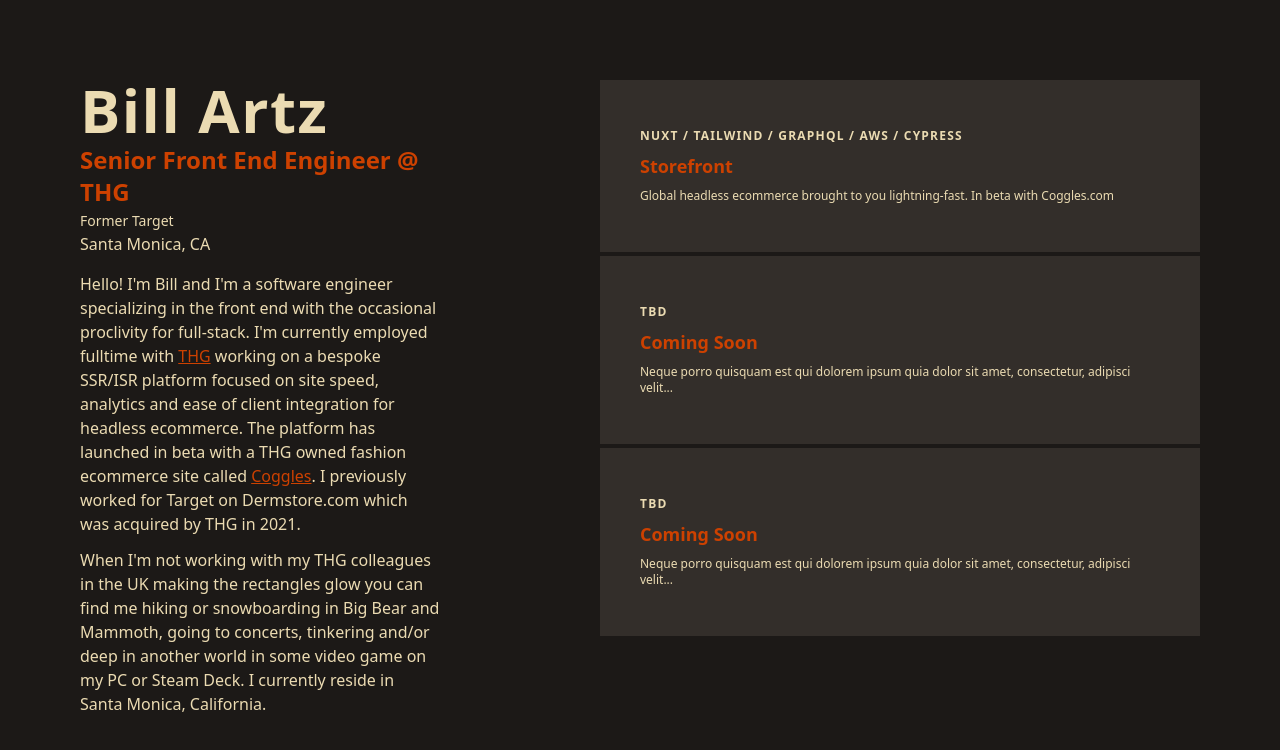
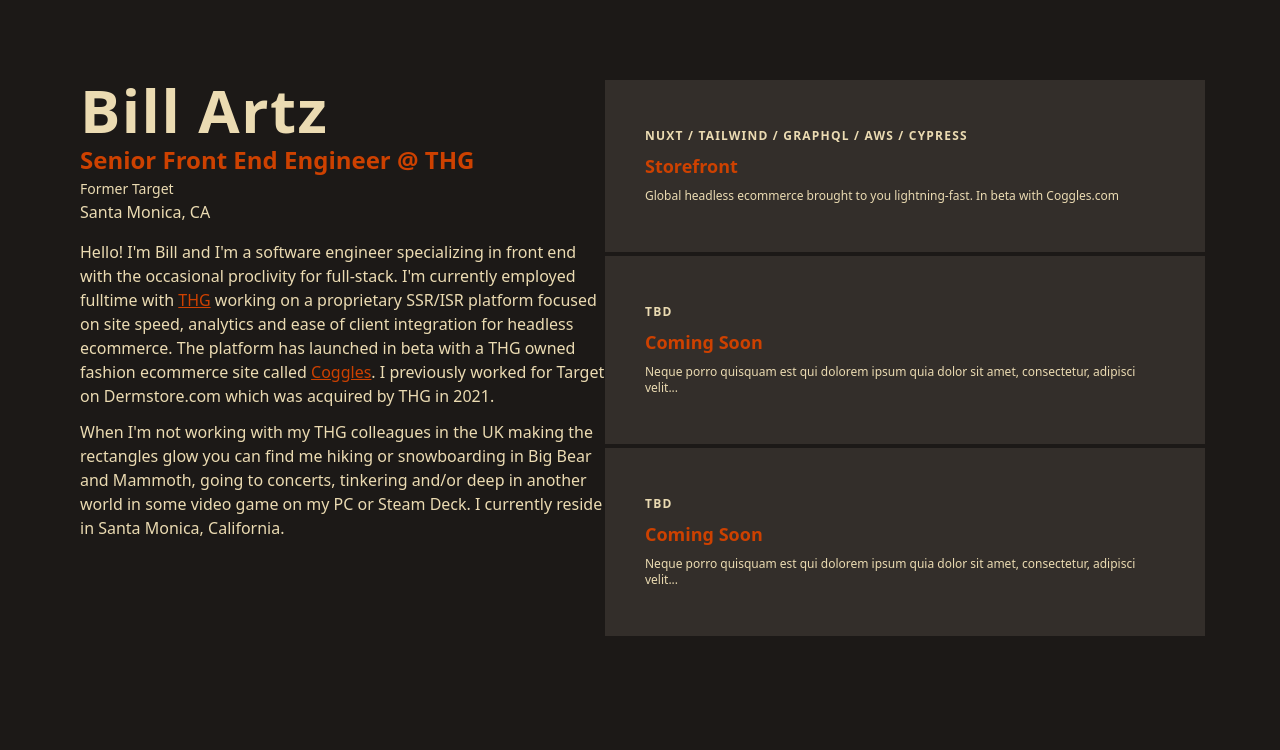
Before and after one commit to ztrab/billartz.dev, a Nuxt app in the folder app/: page / in a window 1280 px wide. Shown: the top 750 px of the page. Built offline with nearby package versions, Linux system fonts and the light colour scheme.

Commit message:
readme title and responsive fixes

```diff
--- a/app/assets/css/global.css
+++ b/app/assets/css/global.css
@@ -1,3 +1,8 @@
+html {
+  height: 100%;
+}
+
 body {
+  min-height: 100%;
   background-color: rgb(28, 25, 23);
 }
--- a/app/components/MyBio.vue
+++ b/app/components/MyBio.vue
@@ -1,5 +1,5 @@
 <template>
-  <div class="text-secondary">
+  <div class="text-secondary h-full lg:h-screen">
     <h1 class="font-bold text-6xl tracking-wide">
       Bill Artz
     </h1>
@@ -11,9 +11,9 @@
       Santa Monica, CA
     </p>
     <p class="mt-4">
-      Hello! I'm Bill and I'm a software engineer specializing in the front end
+      Hello! I'm Bill and I'm a software engineer specializing in front end
       with the occasional proclivity for full-stack. I'm currently employed fulltime with
-      <a href="https://www.thehutgroup.com" target="_blank" class="text-primary underline">THG</a> working on a bespoke SSR/ISR platform focused
+      <a href="https://www.thehutgroup.com" target="_blank" class="text-primary underline">THG</a> working on a proprietary SSR/ISR platform focused
       on site speed, analytics and ease of client integration for headless ecommerce. The platform has launched in beta with a THG owned fashion ecommerce site called
       <a href="https://beta.www.coggles.com" target="_blank" class="text-primary underline"> Coggles</a>. I previously worked for Target on Dermstore.com which was acquired by THG in 2021.
     </p>
--- a/app/pages/index.vue
+++ b/app/pages/index.vue
@@ -1,10 +1,9 @@
 <template>
-  <div class="h-full flex flex-col lg:flex-row justify-between">
-    <!-- TODO: Fix mobile alignment text-squeeze between main and content sections for mobile-->
-    <div class="flex justify-center py-20 px-20">
+  <div class="h-full flex flex-col lg:flex-row justify-center md:justify-between mx-auto max-w-1440">
+    <div class="flex justify-center px-10 py-20 lg:pr-20 xl:pr-0 xl:pl-20 w-full lg:min-w-[400px] lg:max-w-[675px]">
       <MyBio />
     </div>
-    <div class="flex flex-col py-20 px-20 group">
+    <div class="flex flex-col px-10 py-20 lg:pr-10 xl:pl-0 xl:pr-20 group w-full lg:max-w-[675px]">
       <ContentBox
         url="https://beta.www.coggles.com"
         sub-title="Nuxt / Tailwind / GraphQL / AWS / CYPRESS"
```
Also changed, not shown: 1 other file (tests, documents, lock files or other folders).
